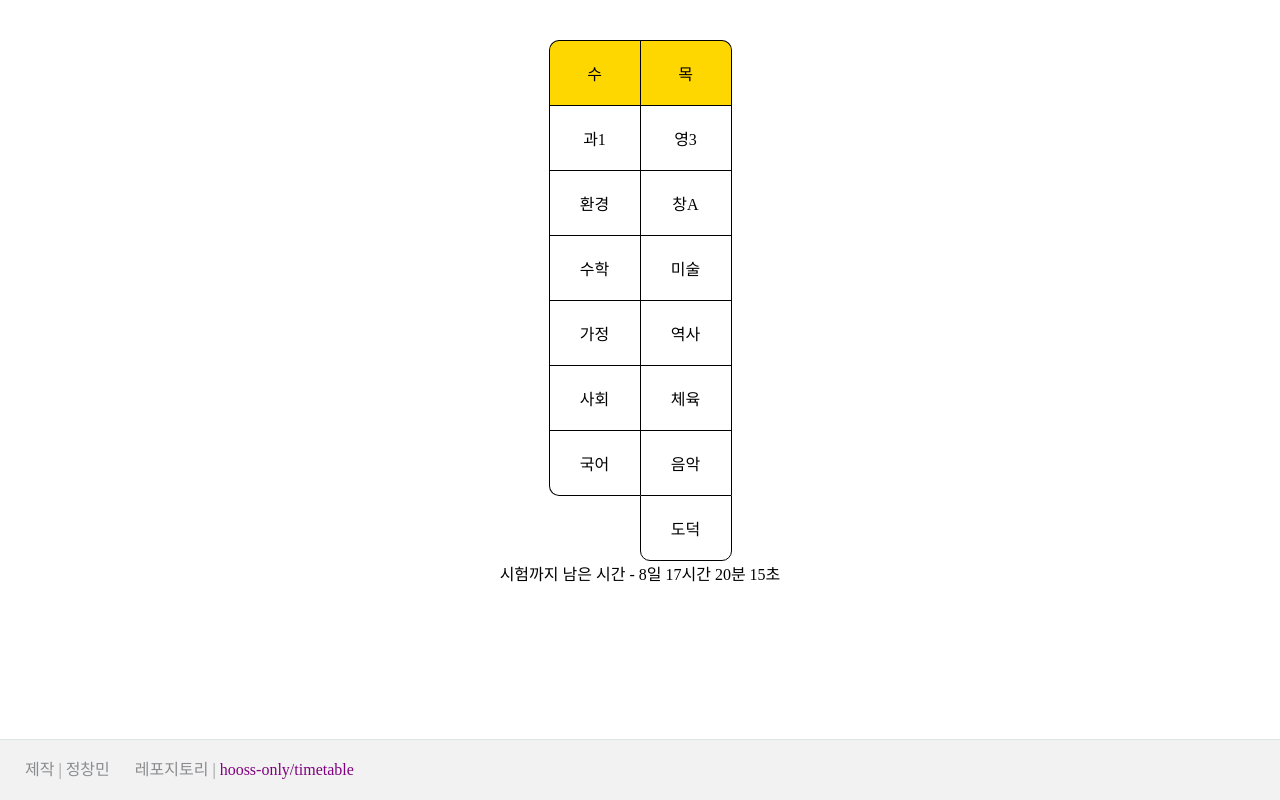
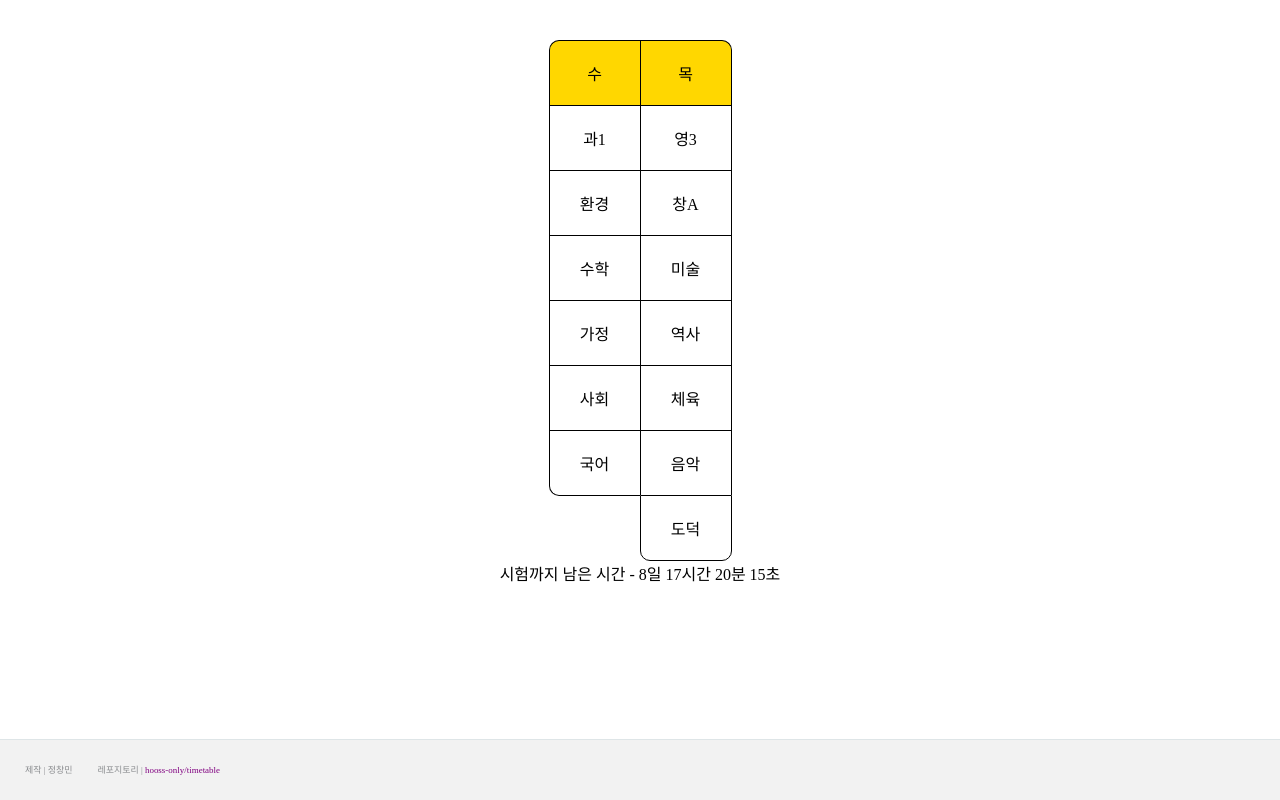
Before and after one commit to hooss-only/timetable, a plain HTML site: page index.html in a window 1280 px wide. Drawn offline with Linux system fonts and the light colour scheme.

```diff
--- a/index.html
+++ b/index.html
@@ -74,6 +74,7 @@
         }
         footer > div {
             padding: 0 0 0 25px;
+            font-size: .7vw;
         }
     </style>
     <div class="container">
```
